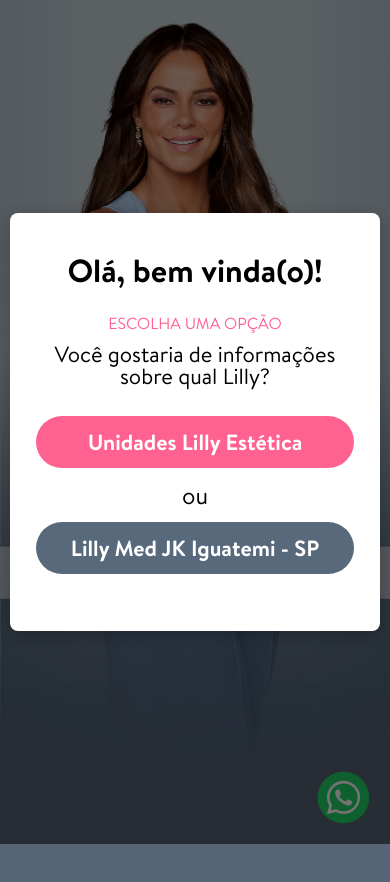
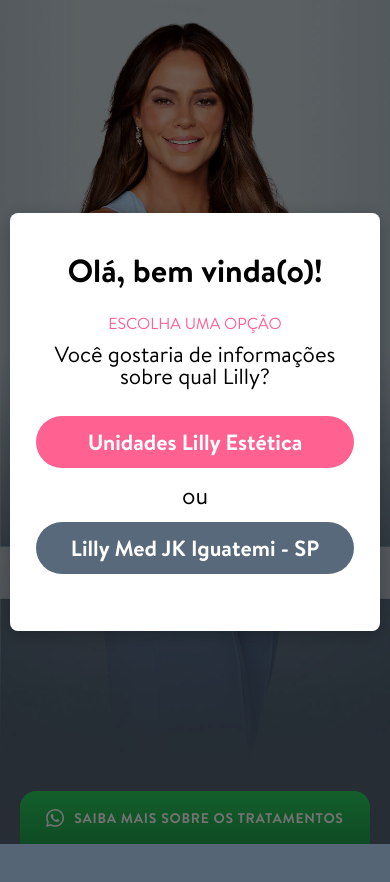
Before and after one commit to bulnes/lilly-med-poc, a plain HTML site: page index.html in a window 390 px wide. Drawn offline with Linux system fonts and the light colour scheme; files whose address does not match are found by name.

Commit message:
feat: cta mobile

```diff
--- a/assets/styles/main.css
+++ b/assets/styles/main.css
@@ -17,25 +17,67 @@ html, body {
   }
 }
 
-.lillymed-cta {
-  display: block;
+.lillymed-cta-mobile {
+  display: flex;
   position: fixed;
-  width: 53px;
   height: 53px;
-  bottom: 20px;
+  z-index: 10;
+  background: linear-gradient(180deg, #2BD161 0%, #22A64D 100%);
+  border-radius: 16px 16px 0px 0px;
+  width: auto;
+  bottom: 0;
+  left: 20px;
   right: 20px;
-  z-index: 10;
+  text-decoration: none;
+  align-items: center;
+  justify-content: center;
+  gap: 10px;
 }
 
-.lillymed-cta img {
-  width: 100%;
-  height: 100%;
+.lillymed-cta-mobile img {
+  width: 18px;
+  height: 18px;
+}
+
+.lillymed-cta-mobile .lillymed-cta__text {
+  font-family: 'Brandon Text Bold';
+  font-style: normal;
+  font-weight: 500;
+  font-size: 14px;
+  line-height: 10px;
+  display: flex;
+  align-items: center;
+  text-align: center;
+  letter-spacing: 0.05em;
+  color: #FFFFFF;
+  text-transform: uppercase;
 }
 
 @media screen and (min-width: 768px) {
-  .lillymed-cta {
+  .lillymed-cta-mobile {
+    display: none;
+  }
+}
+
+.lillymed-cta-desktop {
+  display: none;
+}
+
+@media screen and (min-width: 768px) {
+  .lillymed-cta-desktop {
+    position: fixed;
+    bottom: 20px;
+    right: 20px;
+    z-index: 10;
+
+    display: block;
     width: 87px;
     height: 87px;
+  }
+
+  .lillymed-cta-desktop img {
+    width: 100%;
+    height: 100%;
   }
 }
 
--- a/index.html
+++ b/index.html
@@ -130,7 +130,7 @@
       href="https://bit.ly/LillyWhatsApp"
       target="_blank"
       rel="noopener"
-      class="lillymed-cta"
+      class="lillymed-cta-desktop"
     >
       <img
         src="/assets/images/logo-whatsapp-green.svg"
@@ -142,6 +142,24 @@
       />
     </a>
 
+    <a
+      href="https://bit.ly/LillyWhatsApp"
+      target="_blank"
+      rel="noopener"
+      class="lillymed-cta-mobile"
+    >
+      <img
+        src="/assets/images/logo-whatsapp-mini.svg"
+        alt="Saiba mais"
+        title="Saiba mais"
+        width="87"
+        height="87"
+        loading="lazy"
+      />
+
+      <span class="lillymed-cta__text"> Saiba mais sobre os tratamentos </span>
+    </a>
+
     <script src="/assets/scripts/redirect.js"></script>
   </body>
 </html>
```
Also changed, not shown: assets/images/logo-whatsapp-mini.svg (added).
